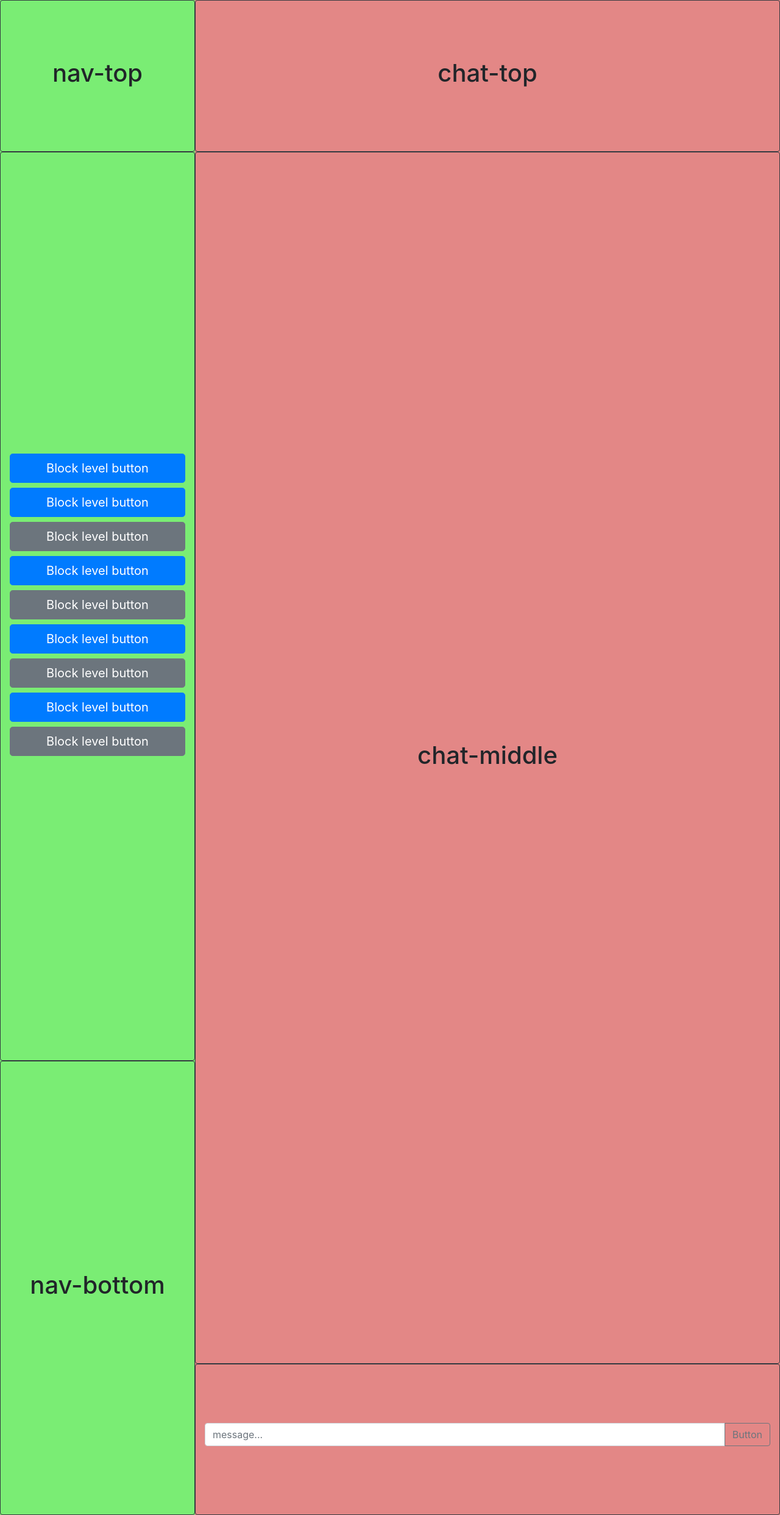
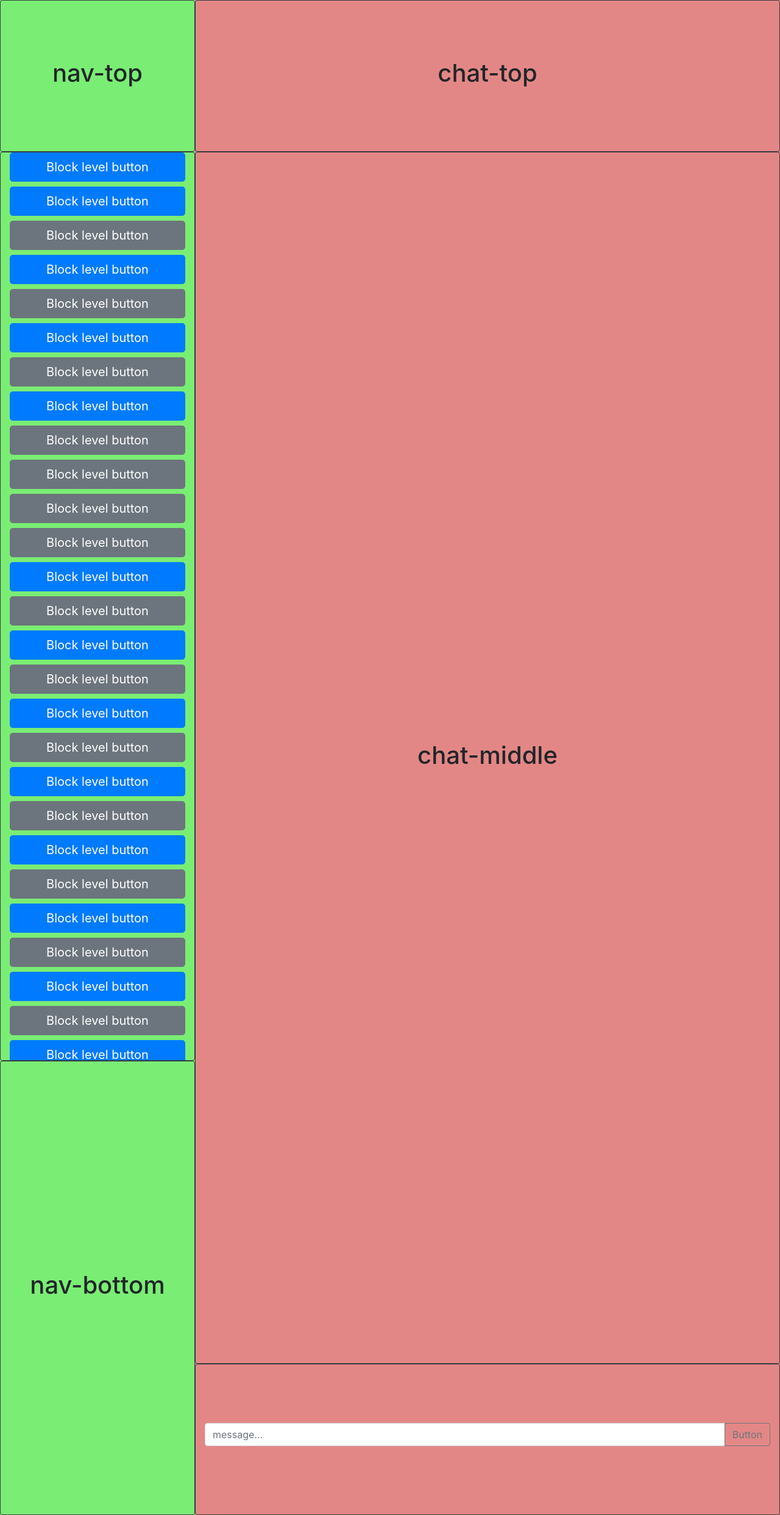
Before and after one commit to delabere/CS50W_Project2, a Flask app: page / in a window 1280 px wide. Shown: the whole page at 61% size. Run offline with Flask 2, Linux system fonts and the light colour scheme; some libraries are stand-ins or nearby versions.

Commit message:
set overflow to parent of chat-list to fix scrolling

```diff
--- a/static/style/style.css
+++ b/static/style/style.css
@@ -15,6 +15,7 @@
 
 #nav-middle {
     height: 60%;
+    overflow: auto;
 }
 
 #nav-bottom {
@@ -35,7 +36,7 @@
 
 
 #chat-nav {
-    height: 500px;
+    /* height: 500px; */
 }
 
 /*# sourceMappingURL=style.css.map */
--- a/templates/chat.html
+++ b/templates/chat.html
@@ -19,7 +19,7 @@
                 <div class="row border border-dark rounded align-items-center" id='nav-middle'>
                     <div class="col">
                         {# Scrollable chat selection window #}
-                        <div class="overflow-auto" id="chat-nav">
+                        <div class="chat-nav" id="chat-nav">
 
                             <button type="button" class="btn btn-primary btn-lg btn-block">Block level button</button>
                             <button type="button" class="btn btn-primary btn-lg btn-block">Block level button</button>
```
